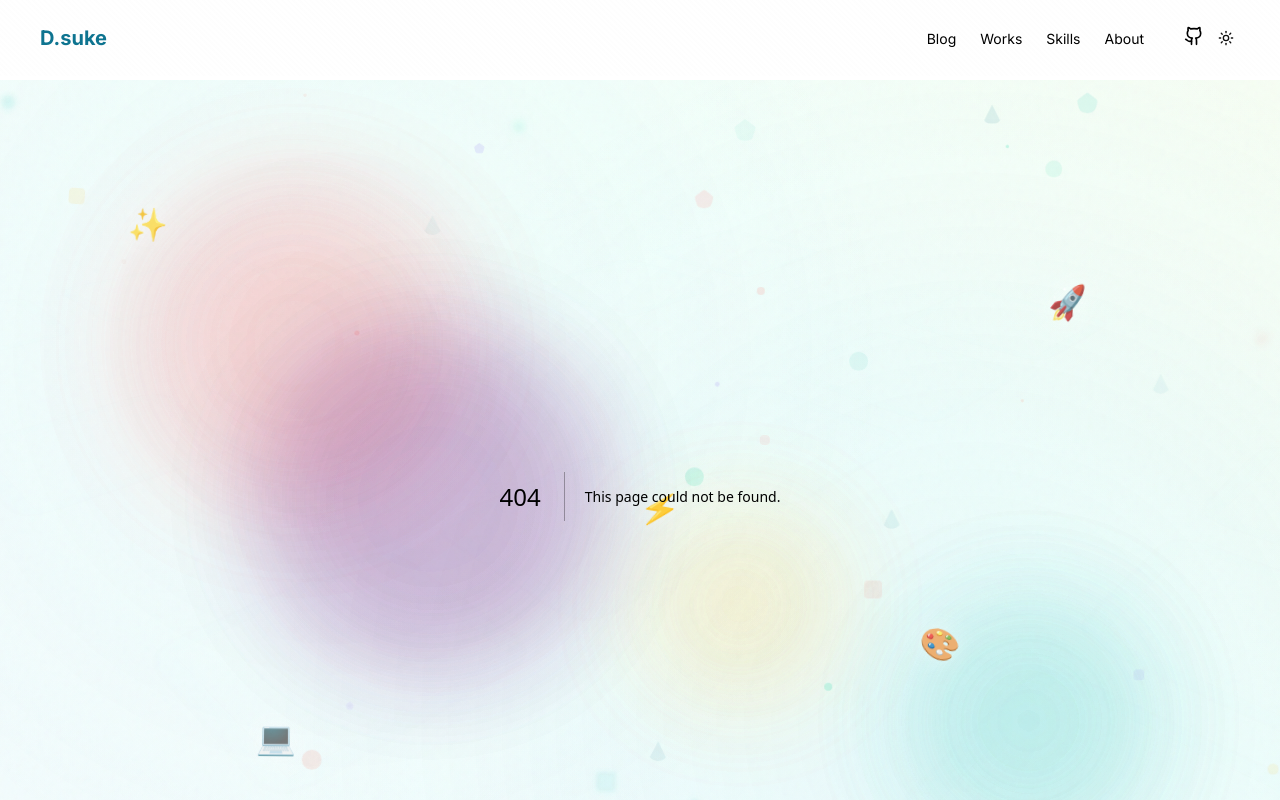
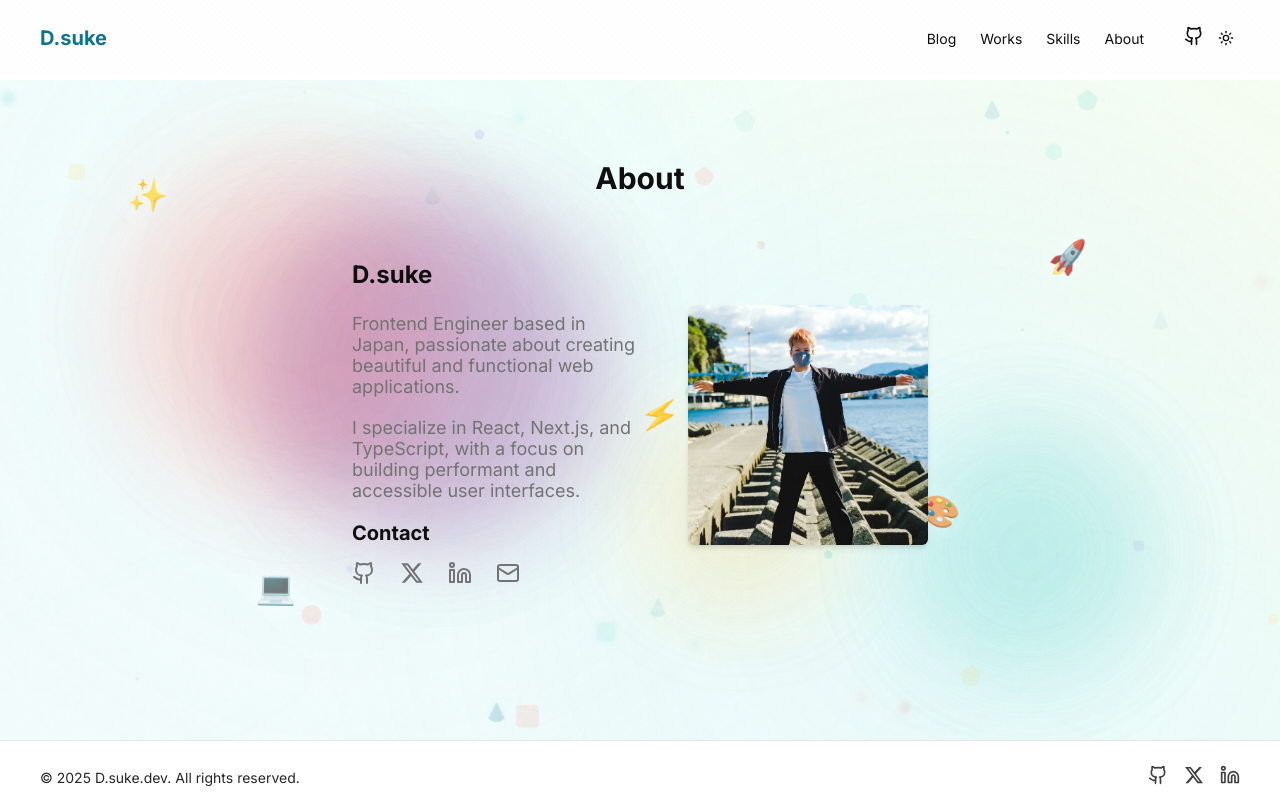
Before and after one commit to D-suke0614/d.suke.dev, a Next.js app: page /about in a window 1280 px wide. Before the commit this address had no page. Shown: the top 800 px of the page. Built offline with nearby package versions, Linux system fonts and the light colour scheme.

Commit message:
feat: about page

```diff
--- /dev/null
+++ b/src/app/about/page.module.css
@@ -0,0 +1,95 @@
+.container {
+  width: 100%;
+  max-width: 1200px;
+  margin: 0 auto;
+  padding: 4rem 1rem;
+}
+
+.title {
+  font-size: 1.875rem;
+  font-weight: 700;
+  text-align: center;
+  margin-bottom: 4rem;
+}
+
+.content {
+  max-width: 36rem;
+  margin: 0 auto;
+}
+
+.profile {
+  display: flex;
+  flex-direction: column;
+  gap: 3rem;
+  align-items: center;
+}
+
+@media (min-width: 768px) {
+  .profile {
+    flex-direction: row;
+  }
+}
+
+.info {
+  flex: 1;
+}
+
+@media (min-width: 768px) {
+  .info {
+    flex: 1;
+  }
+}
+
+.name {
+  font-size: 1.5rem;
+  font-weight: 700;
+  margin-bottom: 1.5rem;
+}
+
+.description {
+  color: var(--color-muted-foreground);
+  margin-bottom: 1.25rem;
+  font-size: 1.125rem;
+}
+
+.contactTitle {
+  font-size: 1.25rem;
+  font-weight: 700;
+  margin-bottom: 1rem;
+}
+
+.socialLinks {
+  display: flex;
+  gap: 1.5rem;
+}
+
+.socialLink {
+  color: var(--color-muted-foreground);
+  transition: color 0.2s;
+}
+
+.socialLink:hover {
+  color: var(--color-accent);
+}
+
+.socialIcon {
+  height: 1.5rem;
+  width: 1.5rem;
+}
+
+.imageContainer {
+  width: 100%;
+  max-width: 15rem;
+}
+
+.imageWrapper {
+  aspect-ratio: 1 / 1;
+  border-radius: 0.375rem;
+  overflow: hidden;
+  position: relative;
+  box-shadow: 0 4px 6px -1px rgba(0, 0, 0, 0.1), 0 2px 4px -1px rgba(0, 0, 0, 0.06);
+}
+
+.image {
+  object-fit: cover;
+}
--- /dev/null
+++ b/src/app/about/page.tsx
@@ -0,0 +1,56 @@
+import Image from 'next/image';
+import Link from 'next/link';
+import { FaXTwitter } from 'react-icons/fa6';
+import { LuGithub, LuLinkedin, LuMail } from 'react-icons/lu';
+import styles from './page.module.css';
+
+export default function AboutPage() {
+  return (
+    <div className={styles.container}>
+      <h1 className={styles.title}>About</h1>
+      <div className={styles.content}>
+        <div className={styles.profile}>
+          <div className={styles.info}>
+            <h2 className={styles.name}>D.suke</h2>
+            <p className={styles.description}>
+              Frontend Engineer based in Japan, passionate about creating beautiful and
+              functional web applications.
+            </p>
+            <p className={styles.description}>
+              I specialize in React, Next.js, and TypeScript, with a focus on building
+              performant and accessible user interfaces.
+            </p>
+
+            <h3 className={styles.contactTitle}>Contact</h3>
+            <div className={styles.socialLinks}>
+              <Link href="https://github.com/dsuke" className={styles.socialLink}>
+                <LuGithub className={styles.socialIcon} />
+              </Link>
+              <Link href="https://twitter.com/dsuke" className={styles.socialLink}>
+                <FaXTwitter className={styles.socialIcon} />
+              </Link>
+              <Link href="https://linkedin.com/in/dsuke" className={styles.socialLink}>
+                <LuLinkedin className={styles.socialIcon} />
+              </Link>
+              <Link href="mailto:d.suke.kida@gmail.com" className={styles.socialLink}>
+                <LuMail className={styles.socialIcon} />
+              </Link>
+            </div>
+          </div>
+
+          <div className={styles.imageContainer}>
+            <div className={styles.imageWrapper}>
+              <Image
+                src="/profile.jpg"
+                alt="D.suke - Frontend Engineer"
+                width={240}
+                height={240}
+                className={styles.image}
+              />
+            </div>
+          </div>
+        </div>
+      </div>
+    </div>
+  );
+}
```
Also changed, not shown: public/profile.jpg (added).
